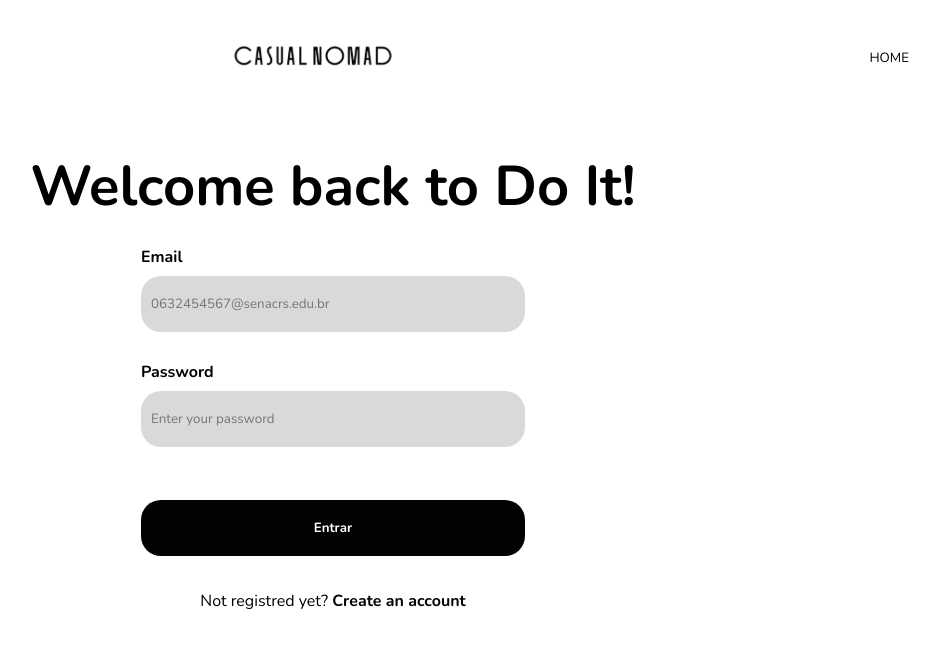
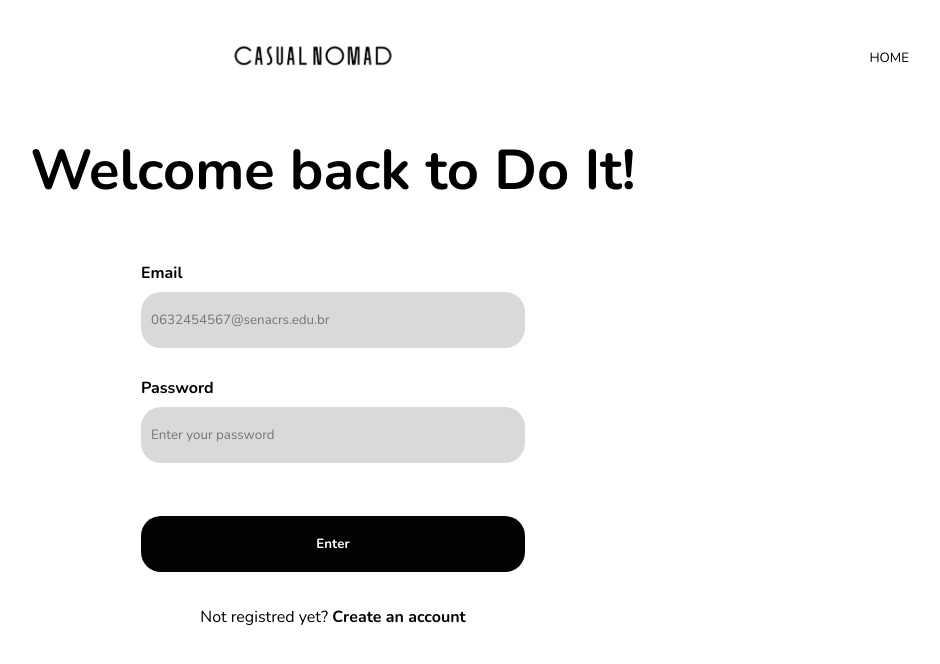
Before and after one commit to amandasilveiraa/Forum, a React (Create React App) app: page / in a window 1280 px wide. Shown: the top 664 px of the page, without its empty margins (307-1247 px from the left). Built offline with nearby package versions, Linux system fonts and the light colour scheme.

Commit message:
Modifiquei a altura do TitleWelcome

```diff
--- a/src/pages/Login/Login.js
+++ b/src/pages/Login/Login.js
@@ -17,7 +17,7 @@ function Login() {
         <CustomLabel>Password</CustomLabel>
         <CustomInput type="password" id="senha" placeholder="Enter your password" />
 
-        <CustomInputSubmit class="submit" id="submit" value="Entrar" type="submit" />
+        <CustomInputSubmit class="submit" id="submit" value="Enter" type="submit" />
 
       </CustomForm>
 
--- a/src/pages/Login/styledLogin.jsx
+++ b/src/pages/Login/styledLogin.jsx
@@ -19,6 +19,7 @@ export const CustomForm = styled.form`
   width: 30vw;
   height: 45vh;
   gap: 1vh;
+  margin-top: 4vh;
 `
 
 export const CustomInput = styled.input`
```
